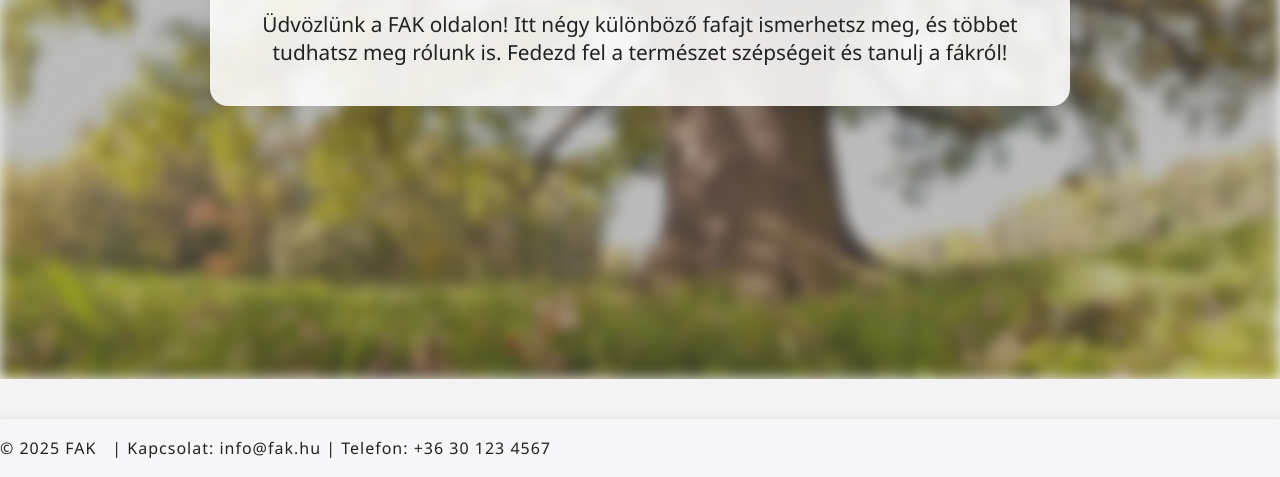
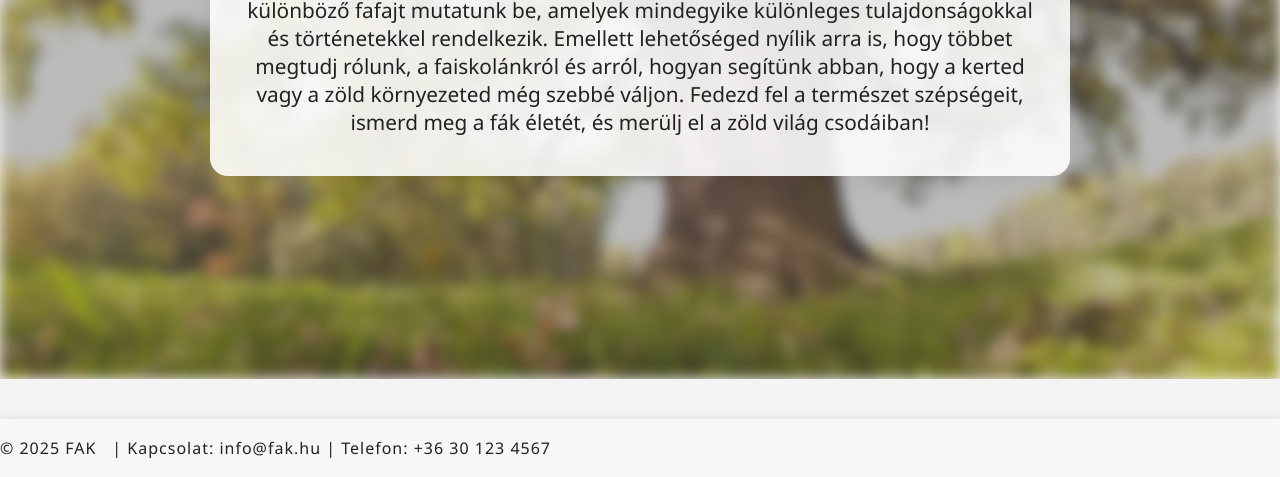
Before and after one commit to PGJesus/faiskola, a plain HTML site: page index.html in a window 1280 px wide. Shown: the part 501-978 px from the top of the page. Drawn offline with Linux system fonts and the light colour scheme.

Commit message:
uj udvozloszoveg

```diff
--- a/index.html
+++ b/index.html
@@ -1,11 +1,13 @@
 <!DOCTYPE html>
 <html lang="hu">
+
 <head>
     <meta charset="UTF-8">
     <meta name="viewport" content="width=device-width, initial-scale=1.0">
     <title>FAK</title>
     <link rel="stylesheet" href="css/styles.css">
 </head>
+
 <body>
     <nav id="navbar">
         <img src="images/FAK_Logo.jpg" alt="Logo" id="logo">
@@ -29,7 +31,12 @@
     <div class="bg-img-home">
         <div class="overlay">
             <h1 class="main-title">FAK</h1>
-            <p class="intro">Üdvözlünk a FAK oldalon! Itt négy különböző fafajt ismerhetsz meg, és többet tudhatsz meg rólunk is. Fedezd fel a természet szépségeit és tanulj a fákról!</p>
+            <p class="intro">Örömmel látunk, hogy ellátogattál hozzánk, ahol a természet egyik legcsodálatosabb
+                ajándékával, a fákkal foglalkozunk. Weboldalunkon négy különböző fafajt mutatunk be, amelyek mindegyike
+                különleges tulajdonságokkal és történetekkel rendelkezik. Emellett lehetőséged nyílik arra is, hogy
+                többet megtudj rólunk, a faiskolánkról és arról, hogyan segítünk abban, hogy a kerted vagy a zöld
+                környezeted még szebbé váljon. Fedezd fel a természet szépségeit, ismerd meg a fák életét, és merülj el
+                a zöld világ csodáiban!</p>
         </div>
     </div>
     <footer>
@@ -40,4 +47,5 @@
     </footer>
     <script src="js/theme.js"></script>
 </body>
+
 </html>
```
